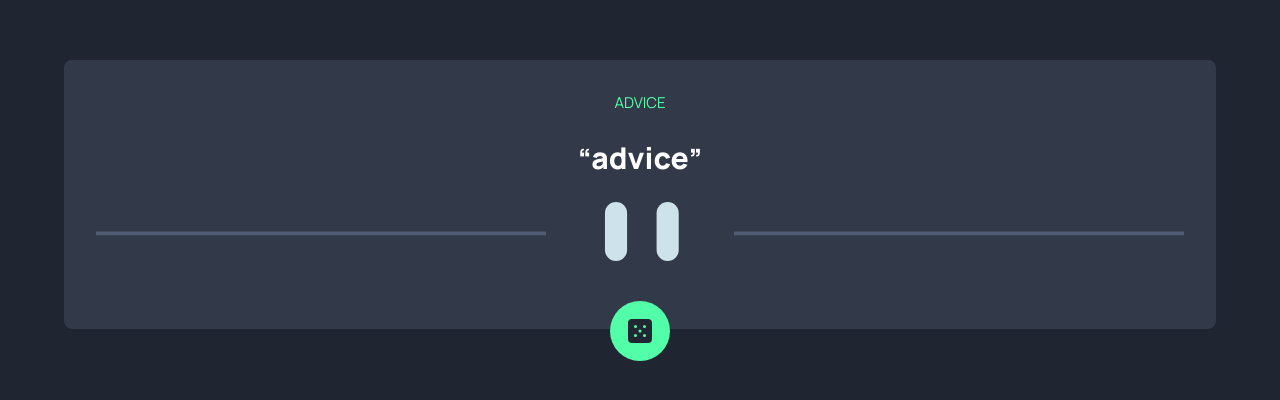
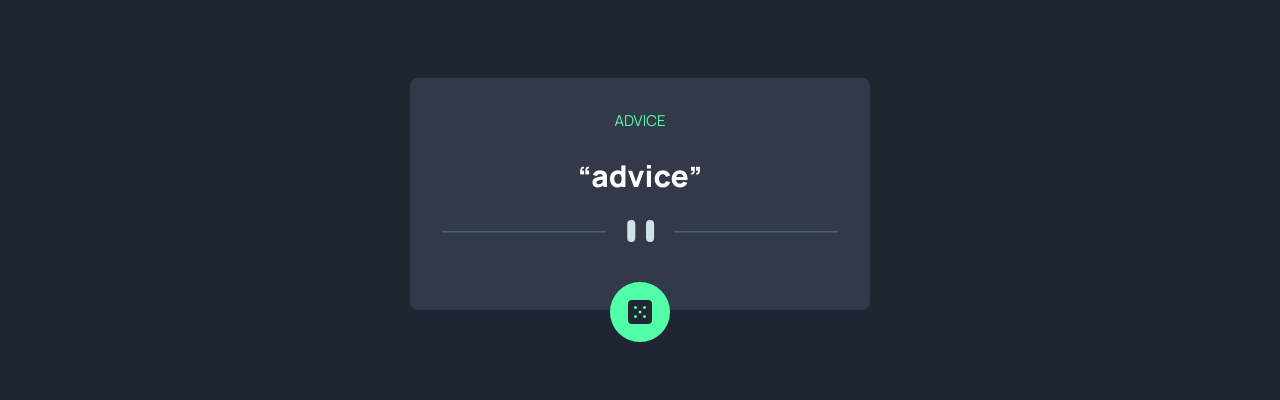
Before and after one commit to Yole-dev/advice_generator_app, a React (Create React App) app: page / in a window 1280 px wide. Shown: the part 206-606 px from the top of the page. Built offline with nearby package versions, Linux system fonts and the light colour scheme.

Commit message:
Added responsiveness for bigger screens before adding functionality

```diff
--- a/src/index.css
+++ b/src/index.css
@@ -72,3 +72,10 @@ body {
   top: 4rem;
   margin-top: -3rem;
 }
+
+@media (min-width: 768px) {
+  .advice-container {
+    width: 40%;
+    justify-self: center;
+  }
+}
```
